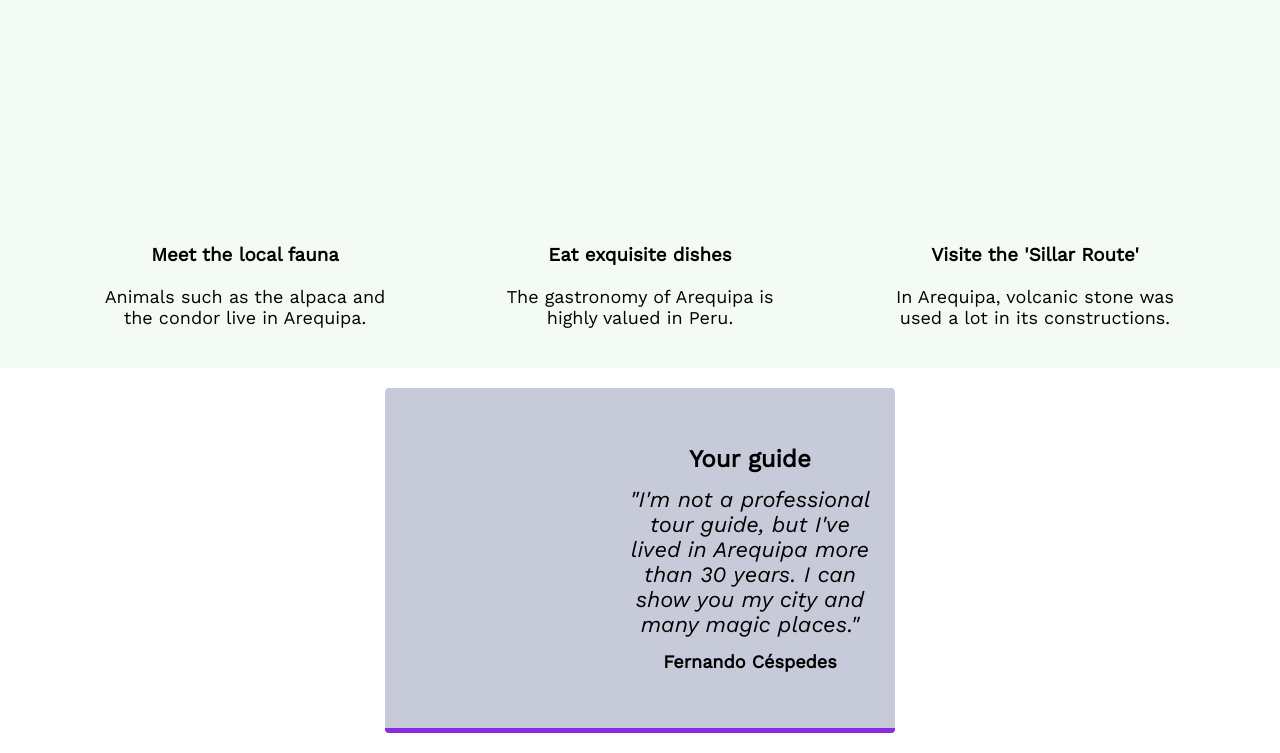
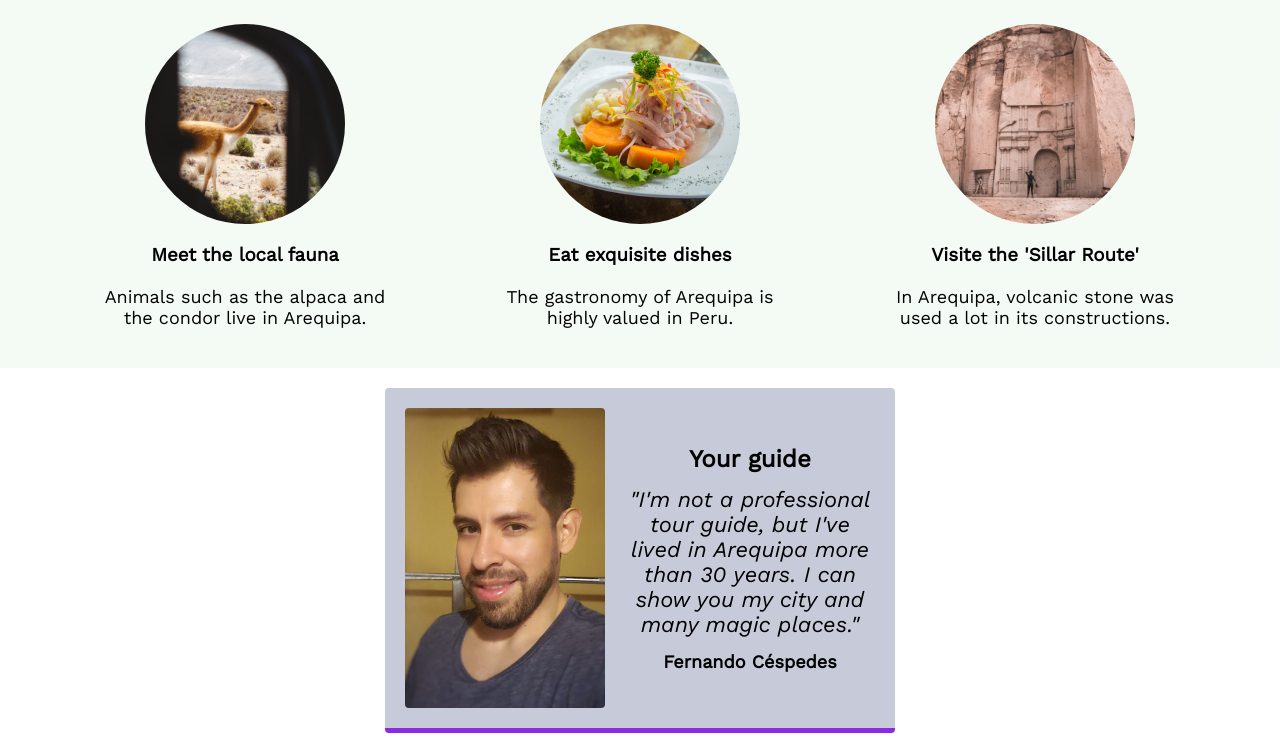
Before and after one commit to cespedesj/arequipa-webpage, a plain HTML site: page index.html in a window 1280 px wide. Shown: the part 651-1404 px from the top of the page. Drawn offline with nearby package versions, Linux system fonts and the light colour scheme; the site is published under a folder, as on GitHub Pages, so addresses that start at the root find nothing.

Commit message:
Add files via upload

```diff
--- a/style.css
+++ b/style.css
@@ -13,7 +13,7 @@ body {
 }
 
 .header_section {
-    background-image: url("/img/arequipa_center_high.jpg");
+    background-image: url("img/arequipa_center_high.jpg");
     background-size: cover;
     background-position: 0 10%;
     width: 100%;
@@ -97,17 +97,17 @@ body {
 }
 
 .fauna_container {
-    background-image: url("/img/alpaca_sander-lenaerts.jpg");
+    background-image: url("img/alpaca_sander-lenaerts.jpg");
     background-position: 0% 50%;
 }
 
 .gastronomy_container {
-    background-image: url("/img/ceviche_pirata_studio_film.jpg");
+    background-image: url("img/ceviche_pirata_studio_film.jpg");
     background-position: 50% 0;
 }
 
 .sillar_container {
-    background-image: url("/img/sillar_amilcar-alvarez-garcia.jpg");
+    background-image: url("img/sillar_amilcar-alvarez-garcia.jpg");
     background-position: 0 70%;
 
 }
@@ -160,7 +160,7 @@ body {
 .mypic {
     width: 200px;
     height: 300px;
-    background-image: url("/img/mifoto.jpg");
+    background-image: url("img/mifoto.jpg");
     background-size: cover;
     background-position: center;
     border-radius: 4px;
```
